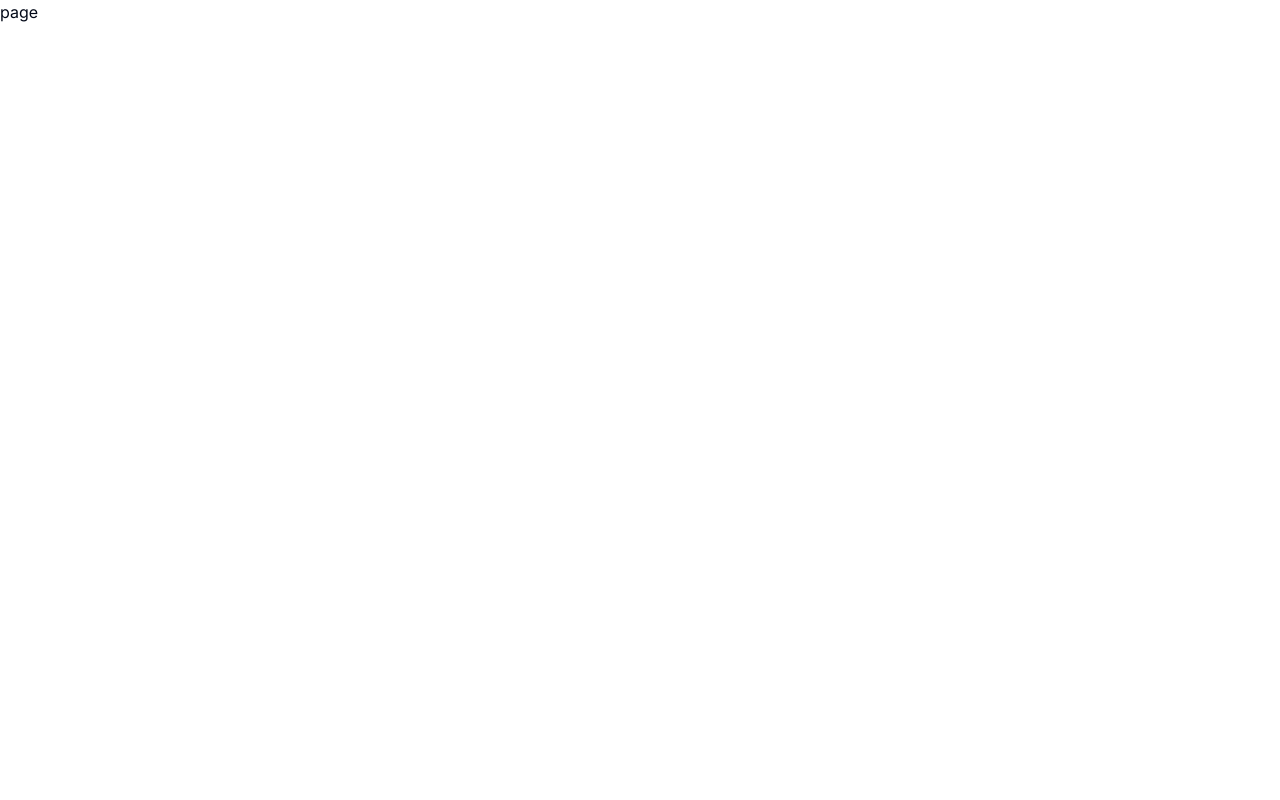
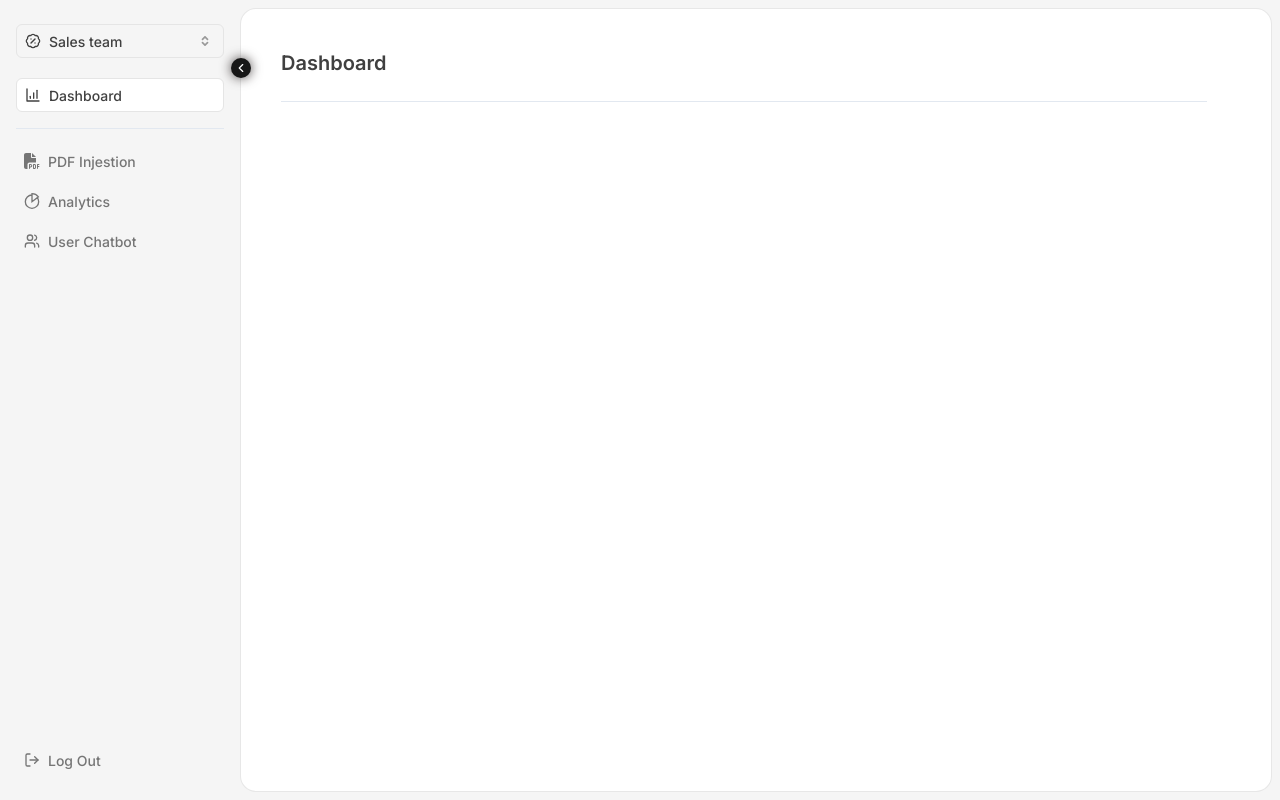
Before and after one commit to SujalChoudhari/100x_Buildathon_Entropy, a Next.js app in the folder frontend/: page /dashboard in a window 1280 px wide. Built offline with nearby package versions, Linux system fonts and the light colour scheme.

Commit message:
added sidebar

```diff
--- /dev/null
+++ b/frontend/src/app/dashboard/layout.tsx
@@ -0,0 +1,23 @@
+import { Inter } from "next/font/google";
+import { Sidebar } from "@/components/Sidebar";
+
+const inter = Inter({ subsets: ["latin"] });
+
+export default function RootLayout({
+  children,
+}: {
+  children: React.ReactNode;
+}) {
+  return (
+    <main className={`${inter.className} bg-neutral-100 text-neutral-700`}>
+      <div className="flex h-screen w-screen">
+        <Sidebar />
+        <div className="h-full py-2 pr-2 flex-1">
+          <div className="bg-white border border-neutral-200/90 rounded-2xl w-full h-full p-4">
+            {children}
+          </div>
+        </div>
+      </div>
+    </main>
+  );
+}
--- a/frontend/src/app/dashboard/page.tsx
+++ b/frontend/src/app/dashboard/page.tsx
@@ -1,7 +1,10 @@
-import React from 'react'
-
-export default function Dashboard() {
+export default function Home() {
   return (
-    <div>page</div>
-  )
+    <div className="p-6">
+      <div className="text-xl font-semibold">Dashboard</div>
+      <div className="py-6 pr-6">
+        <hr />
+      </div>
+    </div>
+  );
 }
--- /dev/null
+++ b/frontend/src/components/Sidebar.tsx
@@ -0,0 +1,132 @@
+"use client";
+
+import { BadgePercent, LogOut } from "lucide-react";
+import { PropsWithChildren, useState } from "react";
+import { FaSalesforce } from "react-icons/fa";
+import { FaFilePdf } from "react-icons/fa6";
+import { GrAnalytics } from "react-icons/gr";
+import {
+  LuBarChart4,
+  LuBuilding2,
+  LuGalleryVertical,
+  LuInbox,
+  LuSettings,
+  LuUsers,
+} from "react-icons/lu";
+import { TbChevronLeft, TbDirection } from "react-icons/tb";
+
+type SidebarItemProps = {
+  isCollapsed: boolean;
+  leftSlot?: React.ReactNode;
+  rightSlot?: React.ReactNode;
+  className?: string;
+};
+
+export const SidebarItem = ({
+  children,
+  leftSlot,
+  rightSlot,
+  isCollapsed,
+  className = "",
+}: PropsWithChildren<SidebarItemProps>) => {
+  return (
+    <div className={[`flex items-center gap-2`, className].join(" ")}>
+      <div className="size-[16px] shrink-0">{leftSlot}</div>
+      <div
+        className={[
+          "flex-1 flex justify-between items-center gap-2 overflow-hidden",
+          isCollapsed ? "w-0" : "w-auto",
+        ].join(" ")}
+      >
+        <div>{children}</div>
+        <div>{rightSlot}</div>
+      </div>
+    </div>
+  );
+};
+
+export const Sidebar = () => {
+  const [isCollapsed, setIsCollapsed] = useState(false);
+
+  return (
+    <aside
+      className={[
+        `px-4 py-6 transition transition-all duration-300`,
+        isCollapsed ? "w-[66px]" : "w-[240px]",
+      ].join(" ")}
+    >
+      <div className="flex flex-col justify-between h-full">
+        <div className="flex flex-col">
+          <SidebarItem
+            isCollapsed={isCollapsed}
+            className="px-2 py-1 border border-neutral-200 rounded-md"
+            leftSlot={
+                <BadgePercent className="size-4 rounded-md"/>
+            }
+            rightSlot={<TbDirection className="text-xl opacity-50" />}
+          >
+            <span className="text-sm font-medium">Sales team</span>
+          </SidebarItem>
+          <div className="flex justify-end">
+            <button
+              onClick={() => setIsCollapsed((s) => !s)}
+              className={[
+                "size-5 flex justify-center items-center text-sm rounded-full bg-neutral-900 text-white translate-x-[27px]",
+                "transition transition-all duration-300 delay-200",
+                "shadow-[0px_0px_12px_rgba(72,66,66,1)]",
+                isCollapsed ? "rotate-180" : "",
+              ].join(" ")}
+            >
+              <TbChevronLeft />
+            </button>
+          </div>
+          <div className="flex flex-col gap-2">
+            <SidebarItem
+              isCollapsed={isCollapsed}
+              className="px-2 py-1 border border-neutral-200 rounded-md bg-white"
+              leftSlot={<LuBarChart4 />}
+            >
+              <span className="text-sm font-medium">Dashboard</span>
+            </SidebarItem>
+
+          </div>
+          <div className="py-4">
+            <hr />
+          </div>
+          <div className="flex flex-col gap-2">
+            <SidebarItem
+              isCollapsed={isCollapsed}
+              className="px-2 py-1 opacity-70"
+              leftSlot={<FaFilePdf />}
+            >
+              <span className="text-sm font-medium">PDF Injestion</span>
+            </SidebarItem>
+            <SidebarItem
+              isCollapsed={isCollapsed}
+              className="px-2 py-1 opacity-70"
+              leftSlot={<GrAnalytics />}
+            >
+              <span className="text-sm font-medium">Analytics</span>
+            </SidebarItem>
+            <SidebarItem
+              isCollapsed={isCollapsed}
+              className="px-2 py-1 opacity-70"
+              leftSlot={<LuUsers />}
+            >
+              <span className="text-sm font-medium">User Chatbot</span>
+            </SidebarItem>
+          </div>
+        </div>
+
+            <SidebarItem
+            isCollapsed={isCollapsed}
+            className="px-2 py-1 opacity-70"
+            leftSlot={<LogOut className="size-4" />}
+            >
+            <span className="text-sm font-medium">Log Out</span>
+            </SidebarItem>
+
+        </div>
+        </aside>
+    );
+    };
```
